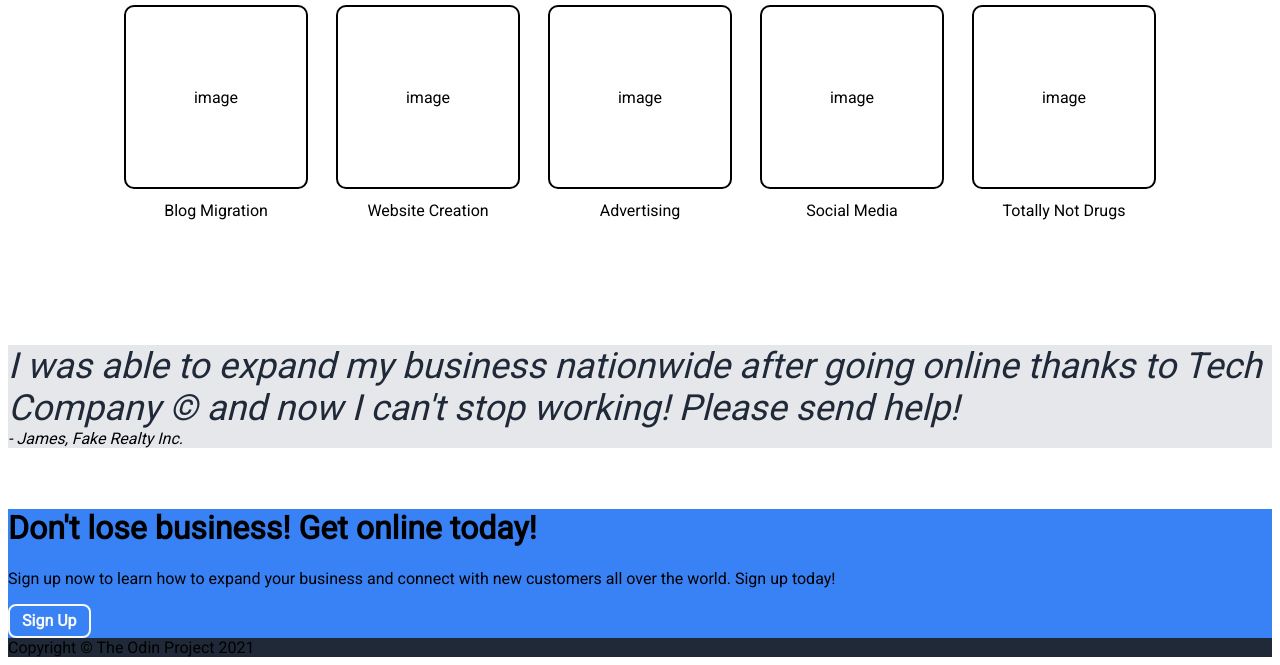
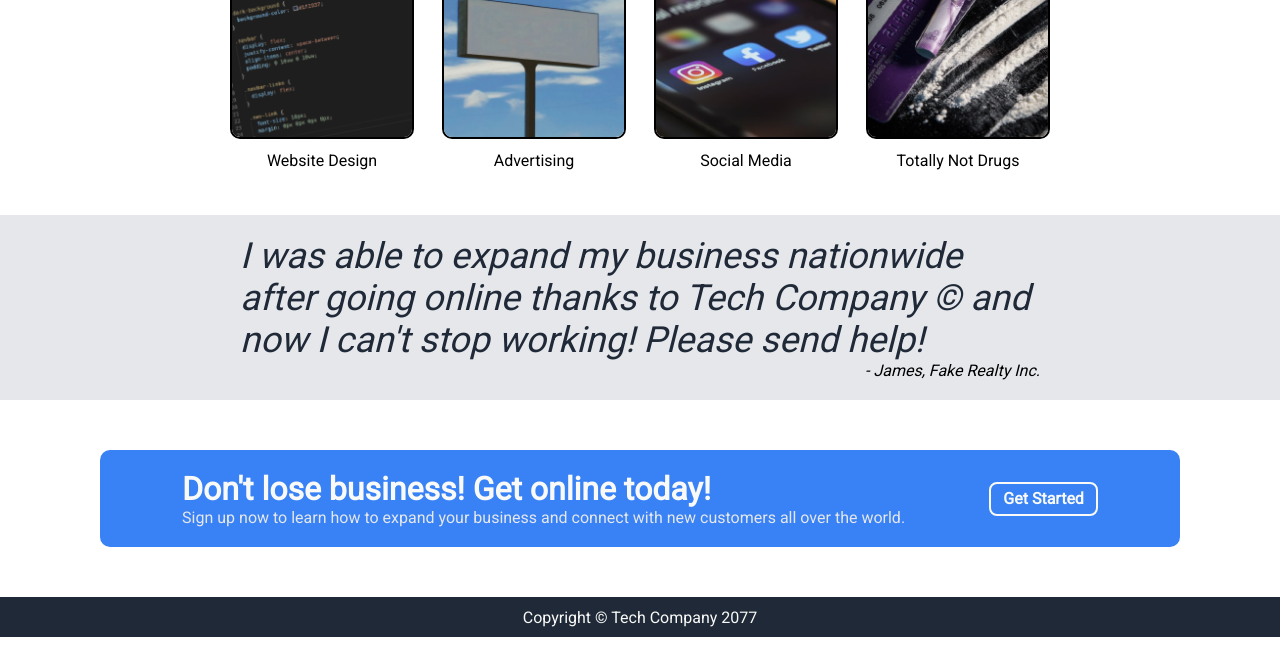
Before and after one commit to AireLion/TOP-Landing-Page, a plain HTML site: page index.html in a window 1280 px wide. Shown: the part 685-1350 px from the top of the page. After the commit the page ends 1322 px from the top, so only its background shows below. Drawn offline with Linux system fonts and the light colour scheme.

Commit message:
Finished to desired result

```diff
--- a/index.html
+++ b/index.html
@@ -28,50 +28,50 @@
 				<p class="hero-text sub-text">Want to take your business to the next level? We can help turn your ideas into new customers.</p>
 				<p class="button">Get Started</p>
 			</div>
-			<!-- <div class="hero-image">attractive woman smiling at laptop</div> -->
+			<div class="hero-image"><img src="images/hero-splash.png"></div>
 		</div>
 
 		<div class="feature-showcase">
-			<h1>WHAT WE DO</h1>
+			<!--<h1 class="feature-title">WHAT WE DO</h1>-->
 			<div class="feature-boxes">
 				<div class="feature-box">
-					<div class="feature-image">image</div>
-					<div class="feature-description">Blog Migration</div>
+					<img class="feature-image" src="images/prev-design.png">
+					<div class="feature-description">Website Design</div>
 				</div>
 				<div class="feature-box">
-					<div class="feature-image">image</div>
-					<div class="feature-description">Website Creation</div>
-				</div>
-				<div class="feature-box">
-					<div class="feature-image">image</div>
+					<img class="feature-image" src="images/prev-advert.png">
 					<div class="feature-description">Advertising</div>
 				</div>
 				<div class="feature-box">
-					<div class="feature-image">image</div>
+					<img class="feature-image" src="images/prev-social.png">
 					<div class="feature-description">Social Media</div>
 				</div>
 				<div class="feature-box">
-					<div class="feature-image">image</div>
+					<img class="feature-image" src="images/prev-totally-not-drugs.png">
 					<div class="feature-description">Totally Not Drugs</div>
 				</div>
 			</div>
 		</div>
 
 		<div class="quote">
-			<div class="quote-text"><i>I was able to expand my business nationwide after going online thanks to Tech Company © and now I can't stop working! Please send help!</i></div>
-			<div class="quote-name"><i>- James, Fake Realty Inc.</i></div>
+			<div class="quote-container">
+				<div class="quote-text"><i>I was able to expand my business nationwide after going online thanks to Tech Company © and now I can't stop working! Please send help!</i></div>
+				<div class="quote-name"><i>- James, Fake Realty Inc.</i></div>
+			</div>
 		</div>
 
 		<div class="call-to-action">
-			<div class="call-to-action-inner">
-				<h1>Don't lose business! Get online today!</h1>
-				<p>Sign up now to learn how to expand your business and connect with new customers all over the world. Sign up today!</p>
-				<div class="button">Sign Up</p>
+			<div class="call-to-action-container">
+				<div class="call-to-action-text-container">
+					<div class="call-to-action-title">Don't lose business! Get online today!</div>
+					<div class="call-to-action-text">Sign up now to learn how to expand your business and connect with new customers all over the world.</div>
+				</div>
+				<div class="button">Get Started</div>
 			</div>
 		</div>
 
 		<div class="footer dark-background">
-			Copyright © The Odin Project 2021
+			Copyright © Tech Company 2077
 		</div>
 
 	</body>
--- a/style.css
+++ b/style.css
@@ -1,5 +1,6 @@
 body {
 	display: flex;
+	margin: 0;
 	flex-direction: column;
 	font-family: 'Roboto', sans-serif;
 }
@@ -47,7 +48,6 @@ body {
 }
 
 .hero-image {
-	background-color: #8d8d8d;
 	color: #F9FAF8;
 	width: 400px;
 	height: 240px;
@@ -61,7 +61,7 @@ body {
 }
 
 .sub-text {
-	color: #e5e7eb;
+	color: #E5E7EB;
 }
 
 .button {
@@ -77,21 +77,16 @@ body {
 	border-radius: 8px;
 }
 
-.call-to-action-inner {
-	background-color: #3882F6;
-}
-
-.call-to-action-inner .button {
-	border-style: solid;
-	border-width: 2px;
-  border-color: #F9FAF8;
-}
-
 .feature-showcase {
 	display: flex;
 	flex-direction: column;
 	align-items: center;
-	margin: 60px 0px 80px 0px;
+	justify-content: center;
+	margin: 40px 0px 0px 0px;
+}
+
+.feature-title {
+	margin-bottom: 40px;
 }
 
 .feature-boxes {
@@ -114,31 +109,79 @@ body {
 	border-width: 2px;
 	border-color: black;
 	border-radius: 10px;
-	width: 100%;
+	width: 180px;
 	height: 180px;
-	display: flex;
-	align-items: center;
-	justify-content: center;
-	margin-bottom: 12px;
 }
 
 .feature-description {
 	width: 100%;
 	text-align: center;
+	margin-top: 12px;
 }
 
 .quote {
-	background-color: #e5e7eb;
+	background-color: #E5E7EB;
 	margin: 40px 0px 40px 0px;
+	padding: 20px 40px 20px 40px;
 	display: flex;
 	flex-direction: column;
+	align-items: center;
+}
+
+.quote-container {
+	max-width: 800px;
 }
 
 .quote-text {
 	font-size: 36px;
 	color: #1F2937;
+	width: 100%;
 }
 
 .quote-name {
+	width: 100%;
+	text-align: right;
+}
 
+.footer {
+	display: flex;
+	align-items: center;
+	justify-content: center;
+	padding: 0 10vw 0 10vw;
+	height: 40px;
+	color: #F9FAF8;
 }
+
+.call-to-action {
+	width: 100%;
+	display: flex;
+	align-items: center;
+	justify-content: center;
+	margin: 10px 0px 50px 0px;
+}
+
+.call-to-action-container {
+	background-color: #3882F6;
+	border-radius: 10px;
+	padding: 20px 40px 20px 40px;
+	width: 1000px;
+	display: flex;
+	align-items: center;
+	justify-content: space-around;
+}
+
+.call-to-action-title {
+	font-weight: 700;
+	font-size: 32px;
+	color: #F9FAF8;
+}
+
+.call-to-action-text {
+	color: #E5E7EB;
+}
+
+.call-to-action-container .button {
+	border-style: solid;
+	border-width: 2px;
+  border-color: #F9FAF8;
+}
```
Also changed, not shown: images/hero-splash.png (added), images/prev-advert.png (added), images/prev-design.png (added), images/prev-social.png (added), images/prev-totally-not-drugs.png (added), 1 other file.
